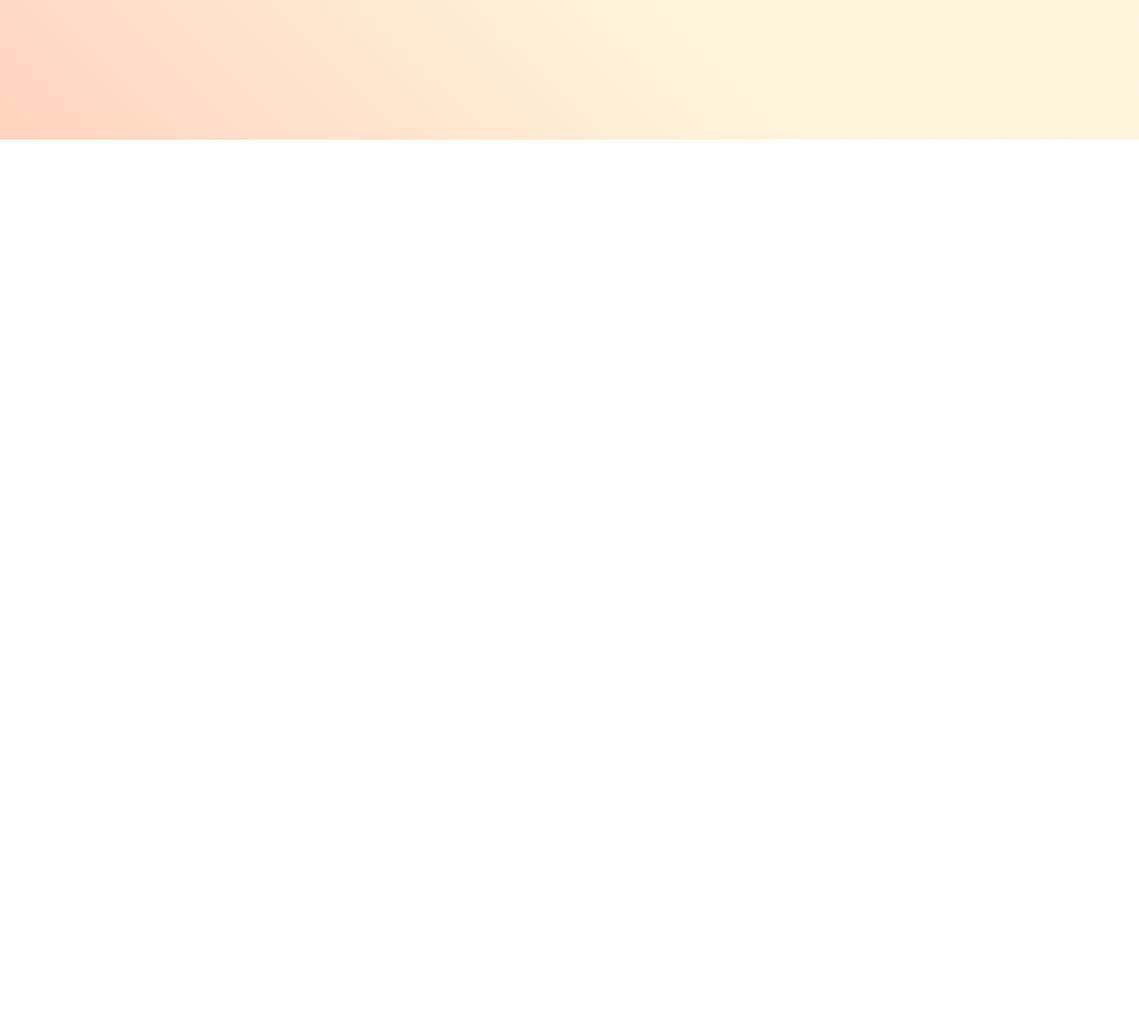
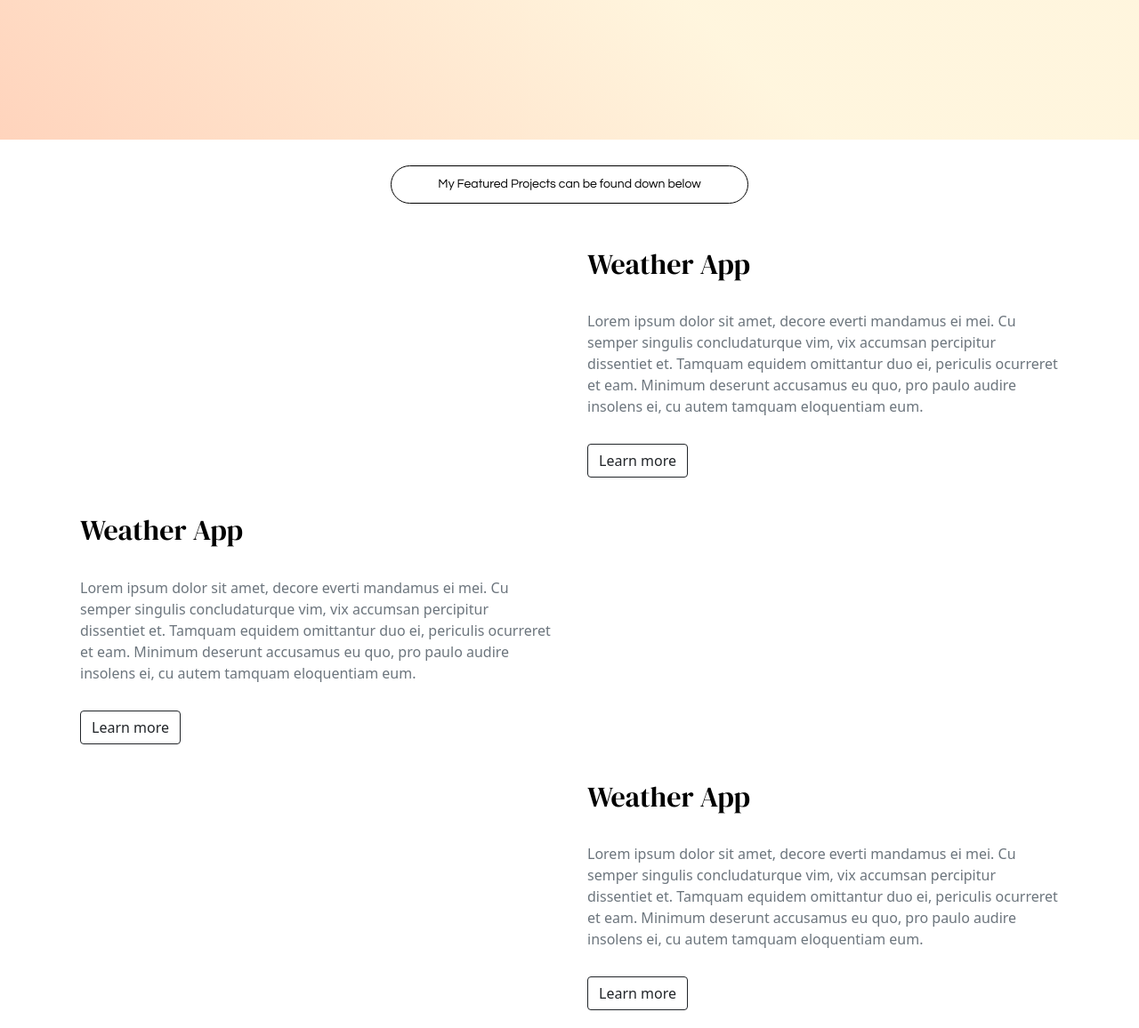
Before and after one commit to stionloc4/portfolio-project, a plain HTML site: page index.html in a window 1280 px wide. Shown: the part 503-1659 px from the top of the page at 89% size. Before the commit the page ends 800 px from the top, so only its background shows below. Drawn offline with nearby package versions, Linux system fonts and the light colour scheme; a web font is replaced by a local one.

Commit message:
Added featured project structure to HTML

```diff
--- a/index.html
+++ b/index.html
@@ -59,5 +59,54 @@
       <h6>Front-end developer, based in Dallas.</h6>
       <button class="contact-button btn btn-outline-dark">Contact Me</button>
     </div>
+
+    <p class="project-preface">My Featured Projects can be found down below</p>
+
+    <div class="container">
+      <div class="row">
+        <div class="col-6"></div>
+        <div class="col-6 project-text">
+          <h2 class="project-title">Weather App</h2>
+          <p class="text-muted project-description">
+            Lorem ipsum dolor sit amet, decore everti mandamus ei mei. Cu semper
+            singulis concludaturque vim, vix accumsan percipitur dissentiet et.
+            Tamquam equidem omittantur duo ei, periculis ocurreret et eam.
+            Minimum deserunt accusamus eu quo, pro paulo audire insolens ei, cu
+            autem tamquam eloquentiam eum.
+          </p>
+          <a href="#" class="btn btn-outline-dark"> Learn more</a>
+        </div>
+      </div>
+
+      <div class="row">
+        <div class="col-6 project-text">
+          <h2 class="project-title">Weather App</h2>
+          <p class="text-muted project-description">
+            Lorem ipsum dolor sit amet, decore everti mandamus ei mei. Cu semper
+            singulis concludaturque vim, vix accumsan percipitur dissentiet et.
+            Tamquam equidem omittantur duo ei, periculis ocurreret et eam.
+            Minimum deserunt accusamus eu quo, pro paulo audire insolens ei, cu
+            autem tamquam eloquentiam eum.
+          </p>
+          <a href="#" class="btn btn-outline-dark"> Learn more</a>
+        </div>
+        <div class="col-6"></div>
+      </div>
+
+      <div class="row">
+        <div class="col-6"></div>
+        <div class="col-6 project-text">
+          <h2 class="project-title">Weather App</h2>
+          <p class="text-muted project-description">
+            Lorem ipsum dolor sit amet, decore everti mandamus ei mei. Cu semper
+            singulis concludaturque vim, vix accumsan percipitur dissentiet et.
+            Tamquam equidem omittantur duo ei, periculis ocurreret et eam.
+            Minimum deserunt accusamus eu quo, pro paulo audire insolens ei, cu
+            autem tamquam eloquentiam eum.
+          </p>
+          <a href="#" class="btn btn-outline-dark"> Learn more</a>
+        </div>
+      </div>
+    </div>
   </body>
 </html>
--- a/styles/portfolio.css
+++ b/styles/portfolio.css
@@ -7,19 +7,41 @@ nav {
   background: #ffff;
 }
 
+h2 {
+  font-family: var(--serif-font);
+}
+
+.project-preface {
+  font-family: var(--body-font);
+  padding: 10px;
+  outline: 1.5px solid black;
+  width: 400px;
+  border-radius: 30px;
+  margin: 0 auto;
+  margin-top: 30px;
+  margin-bottom: 30px;
+  font-size: 14px;
+}
+
+:root {
+  --main-color: #dc886b;
+  --serif-font: "DM Serif Display", serif;
+  --body-font: "Questrial", sans-serif;
+}
+
 .hero h1 {
-  font-family: "DM Serif Display", serif;
+  font-family: var(--serif-font);
   font-size: 120px;
 }
 
 .hero h1:hover {
-  color: #dc886b;
+  color: var(--main-color);
   cursor: pointer;
   transition: 200ms all ease-in-out;
 }
 
 .hero h6 {
-  font-family: "Questrial", sans-serif;
+  font-family: var(--body-font);
 }
 
 .hero nav {
@@ -38,6 +60,10 @@ nav {
   }
   .navbar-brand {
     font-size: 17px;
+  }
+  .project-preface {
+    font-size: 10px;
+    width: 250px;
   }
 }
 
@@ -71,9 +97,24 @@ nav {
     rgba(255, 221, 136, 0.28) 49%
   );
   padding: 160px 20px;
+  margin: 0 auto;
 }
 
 .contact-button {
   margin-top: 20px;
   padding: 11px;
 }
+
+.project-text {
+  padding: 20px;
+  text-align: left;
+}
+
+.project-title {
+  padding-bottom: 25px;
+  text-align: left;
+}
+
+.project-description {
+  margin-bottom: 30px;
+}
```
